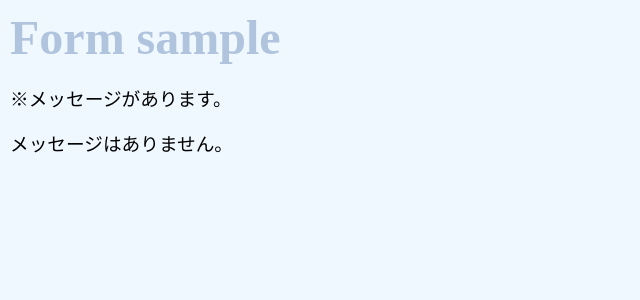
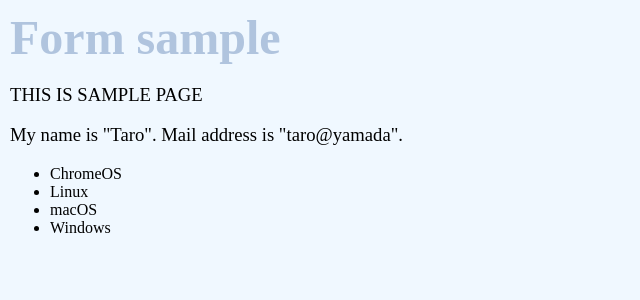
Before and after one commit to grasshopper-dev/flask_app_001, a Flask app: page / in a window 1280 px wide. Shown: the top 300 px of the page, without its empty margins (0-640 px from the left). Run offline with Flask 2, Linux system fonts and the light colour scheme.

Commit message:
フィルター

```diff
--- a/app.py
+++ b/app.py
@@ -5,7 +5,8 @@ app = Flask(__name__)
 @app.route('/', methods=['GET'])
 def index():
     data = ['Windows', 'macOS', 'Linux', 'ChromeOS']
-    return render_template('index.html', title="Form sample", message='※メッセージがあります。')
+    person = {'name':'Taro', 'mail':'taro@yamada'}
+    return render_template('index.html', title="Form sample", message='This is sample page', data=data, person=person)
 
 @app.route('/', methods=['POST'])
 def form():
--- a/templates/index.html
+++ b/templates/index.html
@@ -12,9 +12,13 @@
     </head>
     <body>
         <h1>{{title}}</h1>
-        <p>{{message}}</p>
-        {% set message= 'メッセージはありません。' %}
-        <p>{{message}}</p>
+        <p>{{message|upper }}</p>
+        <p>{{ 'My name is "%s". Mail address is "%s". '|format(person['name'], person['mail'])}}</p>
+        <ul>
+        {% for item in data|reverse %}
+        <li>{{item}}</li>
+        {% endfor %}
+        </ul>
         <div>
             <!-- <form method="POST" action="/">
                 <div>
```
